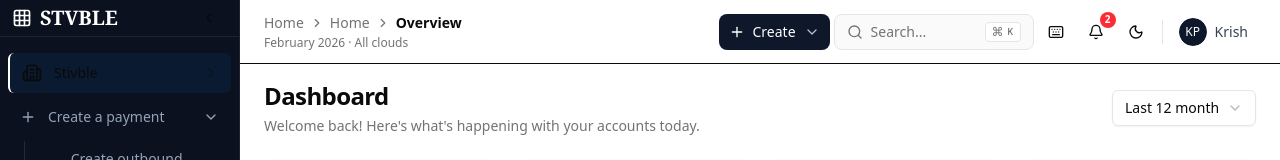
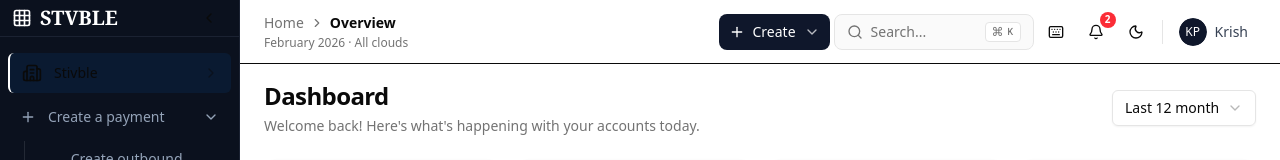
Before and after one commit to KrishPatell/instance-cloud-banking, a Next.js app: page / in a window 1280 px wide. Shown: the top 160 px of the page. Built offline with nearby package versions, Linux system fonts and the light colour scheme.

Commit message:
Fix: Breadcrumbs now show only Home > Page Name (2 items)
- Simplified breadcrumb logic
- Removed intermediate links
- Clean 2-level breadcrumbs: Home > Current Page

```diff
--- a/src/components/layout/topbar.tsx
+++ b/src/components/layout/topbar.tsx
@@ -45,21 +45,23 @@ interface TopbarProps {
   onSearchClick?: () => void;
 }
 
-// Breadcrumb mapping
-const breadcrumbMap: Record<string, { label: string; href: string }[]> = {
-  "/": [{ label: "Home", href: "/" }, { label: "Overview", href: "/" }],
-  "/accounts": [{ label: "Home", href: "/" }, { label: "Accounts", href: "/accounts" }],
-  "/accounts/[id]": [{ label: "Home", href: "/" }, { label: "Accounts", href: "/accounts" }, { label: "Account Details", href: "" }],
-  "/payments": [{ label: "Home", href: "/" }, { label: "Payments", href: "/payments" }],
-  "/payments/[id]": [{ label: "Home", href: "/" }, { label: "Payments", href: "/payments" }, { label: "Payment Details", href: "" }],
-  "/transactions": [{ label: "Home", href: "/" }, { label: "Transactions", href: "/transactions" }],
-  "/cards": [{ label: "Home", href: "/" }, { label: "Cards", href: "/cards" }],
-  "/clients": [{ label: "Home", href: "/" }, { label: "Clients", href: "/clients" }],
-  "/settings": [{ label: "Home", href: "/" }, { label: "Settings", href: "/settings" }],
-  "/help": [{ label: "Home", href: "/" }, { label: "Help", href: "/help" }],
-  "/sandbox": [{ label: "Home", href: "/" }, { label: "Sandbox", href: "/sandbox" }],
-  "/statements": [{ label: "Home", href: "/" }, { label: "Statements", href: "/statements" }],
-  "/batch-payments": [{ label: "Home", href: "/" }, { label: "Batch Payments", href: "/batch-payments" }],
+// Page labels for breadcrumbs
+const pageLabels: Record<string, string> = {
+  "/": "Overview",
+  "/accounts": "Accounts",
+  "/payments": "Payments",
+  "/transactions": "Transactions",
+  "/cards": "Cards",
+  "/clients": "Clients",
+  "/settings": "Settings",
+  "/help": "Help",
+  "/sandbox": "Sandbox",
+  "/statements": "Statements",
+  "/batch-payments": "Batch Payments",
+  "/payments/create": "Create Payment",
+  "/accounts/create": "Create Account",
+  "/transfers/create": "Create Transfer",
+  "/exchange/create": "Create Exchange",
 };
 
 // Quick create items with keyboard shortcuts
@@ -84,17 +86,32 @@ export function Topbar({ onMenuClick, sidebarCollapsed = false, onSearchClick }:
   const pathname = usePathname();
   const { theme, setTheme } = useTheme();
 
-  // Get breadcrumbs for current path
+  // Get breadcrumbs for current path - simplified to just 2 items
   const getBreadcrumbs = () => {
-    if (breadcrumbMap[pathname]) {
-      return breadcrumbMap[pathname];
+    // Check exact match first
+    if (pageLabels[pathname]) {
+      return [
+        { label: "Home", href: "/" },
+        { label: pageLabels[pathname], href: pathname }
+      ];
     }
-    for (const [path, crumbs] of Object.entries(breadcrumbMap)) {
-      if (pathname.startsWith(path.replace("[id]", ""))) {
-        return crumbs;
+    // Check for dynamic routes like /accounts/[id]
+    for (const [path, label] of Object.entries(pageLabels)) {
+      if (path.includes("[id]")) {
+        const basePath = path.replace("[id]", "");
+        if (pathname.startsWith(basePath) && pathname !== basePath) {
+          return [
+            { label: "Home", href: "/" },
+            { label: pageLabels[basePath] || "Page", href: basePath }
+          ];
+        }
       }
     }
-    return [{ label: "Home", href: "/" }, { label: "Page", href: pathname }];
+    // Default
+    return [
+      { label: "Home", href: "/" },
+      { label: "Overview", href: "/" }
+    ];
   };
 
   const breadcrumbs = getBreadcrumbs();
@@ -123,17 +140,7 @@ export function Topbar({ onMenuClick, sidebarCollapsed = false, onSearchClick }:
             <Link href="/" className="text-muted-foreground hover:text-foreground transition-colors">
               Home
             </Link>
-            {breadcrumbs.slice(0, -1).map((crumb, idx) => (
-              <React.Fragment key={crumb.href}>
-                <ChevronRight className="h-3.5 w-3.5 text-muted-foreground" />
-                <Link href={crumb.href} className="text-muted-foreground hover:text-foreground transition-colors">
-                  {crumb.label}
-                </Link>
-              </React.Fragment>
-            ))}
-            {breadcrumbs.length > 1 && (
-              <ChevronRight className="h-3.5 w-3.5 text-muted-foreground" />
-            )}
+            <ChevronRight className="h-3.5 w-3.5 text-muted-foreground" />
             <span className="font-semibold text-foreground">{currentPage.label}</span>
           </div>
           <p className="text-xs text-muted-foreground mt-0.5">
```
